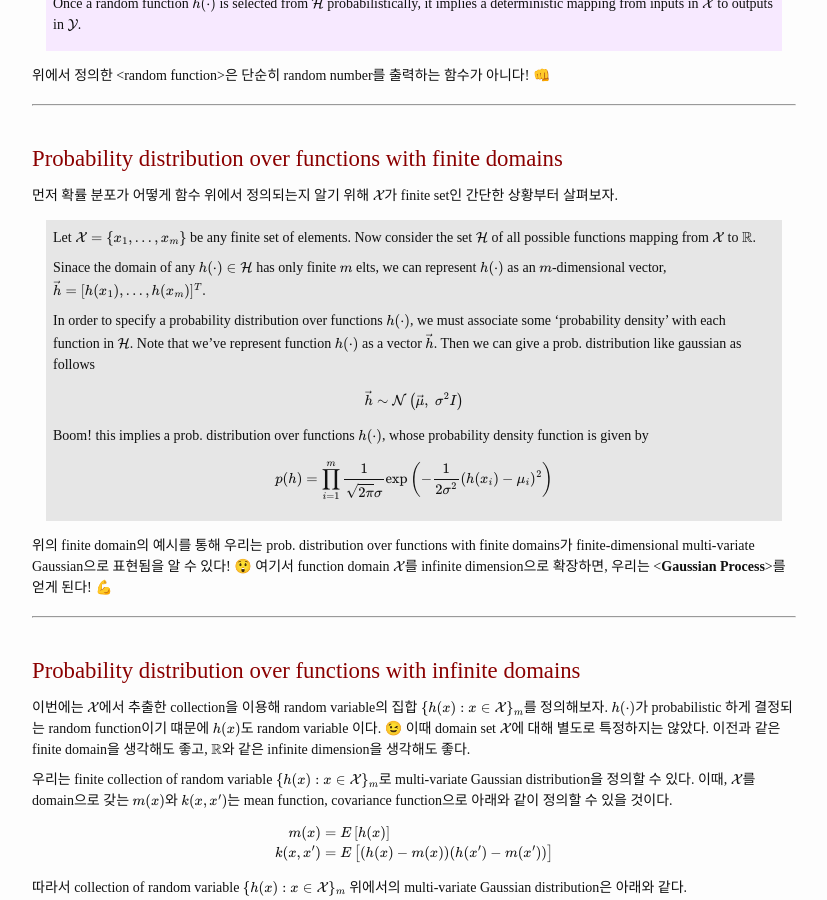
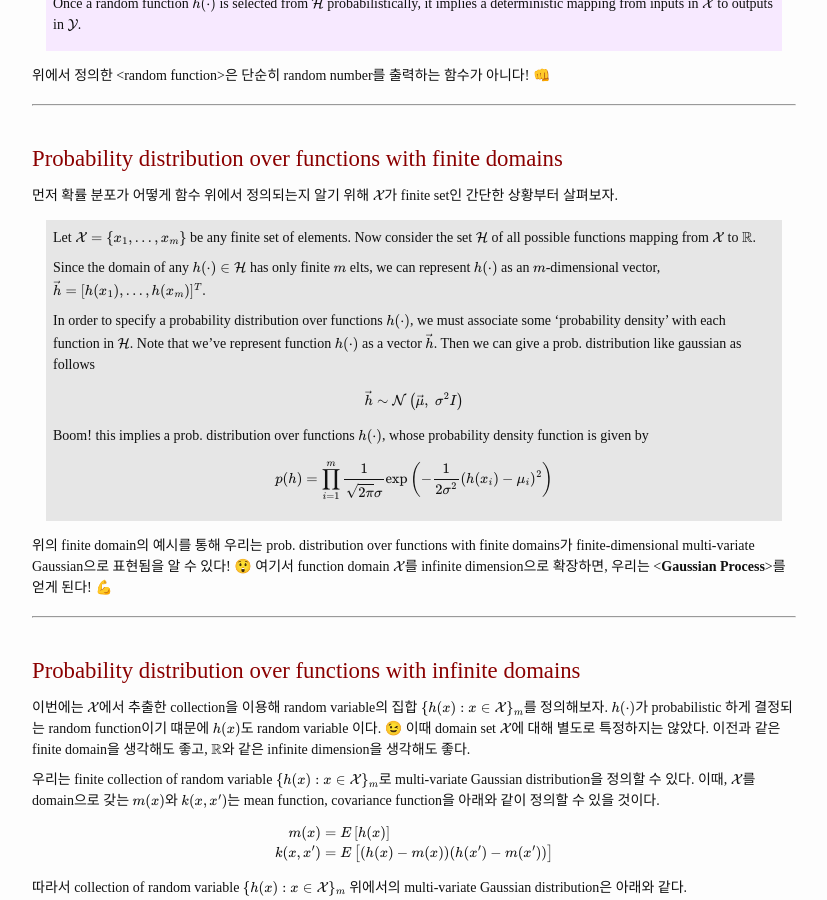
Before and after one commit to BlueHorn07/computer_science, a Jekyll site: the page built from _posts/machine-learning/2021-07-01-Gaussian-process.md, in a window 1280 px wide and 900 px high, scrolled down 1462 px. Shown: the whole window, without its empty margins (226-1053 px from the left). Built offline with Jekyll 4.4.1, drawn with Linux system fonts in a browser that asks for light colours; nearby versions of some CDN libraries; some web fonts are replaced.

Commit message:
update post

```diff
--- a/_posts/machine-learning/2021-07-01-Gaussian-process.md
+++ b/_posts/machine-learning/2021-07-01-Gaussian-process.md
@@ -99,7 +99,7 @@ Once a random function $h(\cdot)$ is selected from $\mathcal{H}$ probabilistical
 
 Let $\mathcal{X} = \\{x_1, \dots, x_m\\}$ be any finite set of elements. Now consider the set $\mathcal{H}$ of all possible functions mapping from $\mathcal{X}$ to $\mathbb{R}$.
 
-Sinace the domain of any $h(\cdot) \in \mathcal{H}$ has only finite $m$ elts, we can represent $h(\cdot)$ as an $m$-dimensional vector, $\vec{h} = [h(x_1), \dots, h(x_m)]^T$.
+Since the domain of any $h(\cdot) \in \mathcal{H}$ has only finite $m$ elts, we can represent $h(\cdot)$ as an $m$-dimensional vector, $\vec{h} = [h(x_1), \dots, h(x_m)]^T$.
 
 In order to specify a probability distribution over functions $h(\cdot)$, we must associate some 'probability density' with each function in $\mathcal{H}$. Note that we've represent function $h(\cdot)$ as a vector $\vec{h}$. Then we can give a prob. distribution like gaussian as follows
 
@@ -123,7 +123,7 @@ $$
 
 이번에는 $\mathcal{X}$에서 추출한 collection을 이용해 random variable의 집합 $\\{ h(x) : x \in \mathcal{X}\\}_m$를 정의해보자. $h(\cdot)$가 probabilistic 하게 결정되는 random function이기 떄문에 $h(x)$도 random variable 이다. 😉 이때 domain set $\mathcal{X}$에 대해 별도로 특정하지는 않았다. 이전과 같은 finite domain을 생각해도 좋고, $\mathbb{R}$와 같은 infinite dimension을 생각해도 좋다.
 
-우리는 finite collection of random variable $\\{ h(x) : x \in \mathcal{X}\\}_m$로 multi-variate Gaussian distribution을 정의할 수 있다. 이때, $\mathcal{X}$를 domain으로 갖는 $m(x)$와 $k(x, x')$는 mean function, covariance function으로 아래와 같이 정의할 수 있을 것이다.
+우리는 finite collection of random variable $\\{ h(x) : x \in \mathcal{X}\\}_m$로 multi-variate Gaussian distribution을 정의할 수 있다. 이때, $\mathcal{X}$를 domain으로 갖는 $m(x)$와 $k(x, x')$는 mean function, covariance function을 아래와 같이 정의할 수 있을 것이다.
 
 $$
 \begin{aligned}
```
Also changed, not shown: _posts/machine-learning/2021-09-05-predictive-distribution.md (+1 -1 lines), _posts/machine-learning/2021-09-06-bayesian-regression.md (+1 -1 lines), _posts/machine-learning/2021-09-21-Gaussian-Process-Regression.md (+2 -4 lines).
